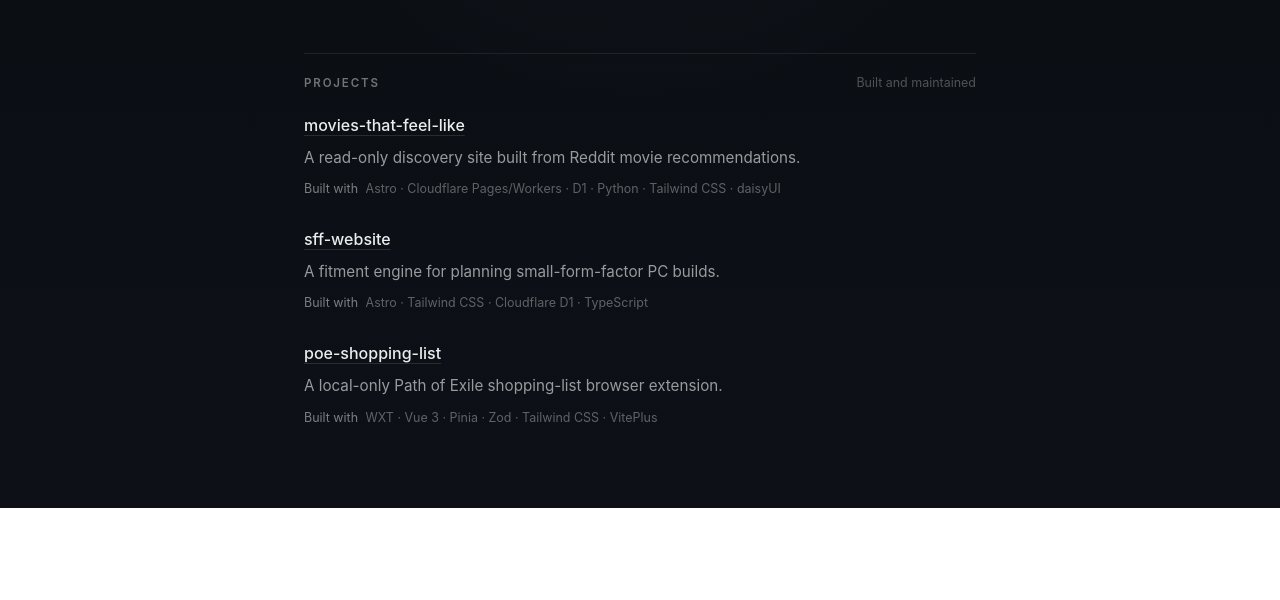
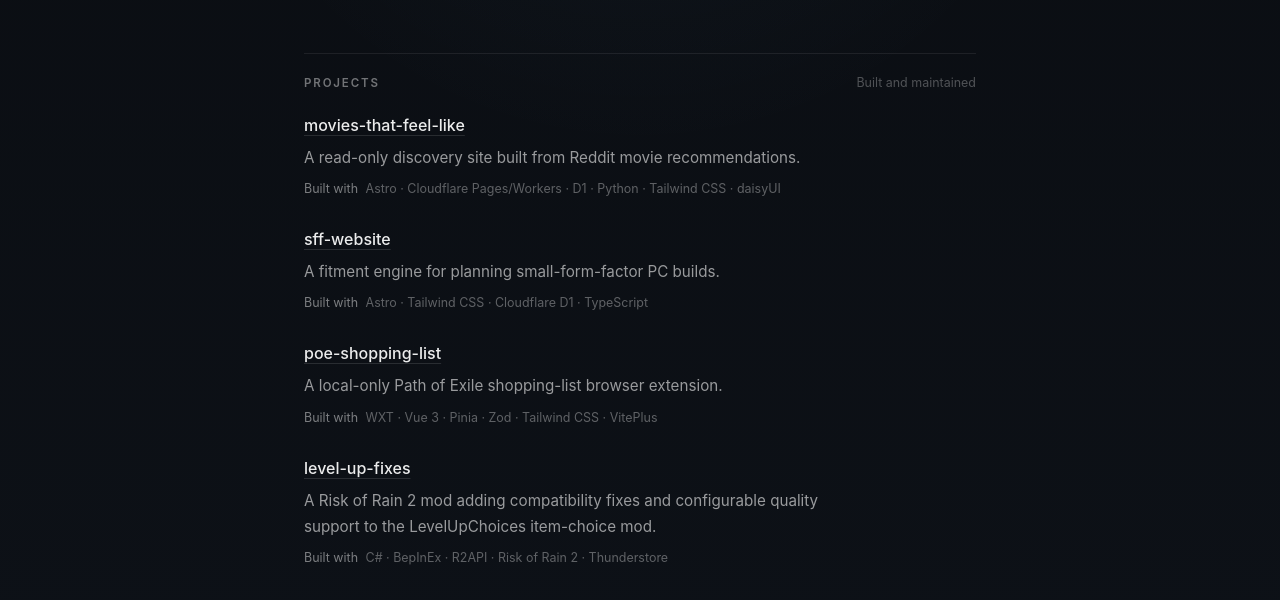
Before and after one commit to max-arias/max-arias-web, an Astro site: page /pet-projects in a window 1280 px wide. Shown: the part 306-906 px from the top of the page. Before the commit the page ends 814 px from the top, so only its background shows below. Built offline with nearby package versions, Linux system fonts and the light colour scheme; Astro itself is replaced by a stand-in of ours.

Commit message:
Add level-up-fixes to pet projects

```diff
--- a/src/pages/pet-projects.astro
+++ b/src/pages/pet-projects.astro
@@ -20,12 +20,19 @@
     description: "A local-only Path of Exile shopping-list browser extension.",
     technologies: "WXT · Vue 3 · Pinia · Zod · Tailwind CSS · VitePlus",
   },
+  {
+    name: "level-up-fixes",
+    href: "https://github.com/max-arias/level-up-fixes",
+    description:
+      "A Risk of Rain 2 mod adding compatibility fixes and configurable quality support to the LevelUpChoices item-choice mod.",
+    technologies: "C# · BepInEx · R2API · Risk of Rain 2 · Thunderstore",
+  },
 ];
 ---
 
 <BaseLayout
   title="Pet projects | Maximiliano Arias"
-  description="Personal projects by Maximiliano Arias, including small web products and a local-only browser extension."
+  description="Personal projects by Maximiliano Arias, including small web products, a local-only browser extension, and a Risk of Rain 2 mod."
   canonical="https://maxarias.com/pet-projects"
 >
   <main class="mx-auto min-h-screen max-w-page px-6 py-14 sm:px-8 sm:py-20 fade-in-page">
```
